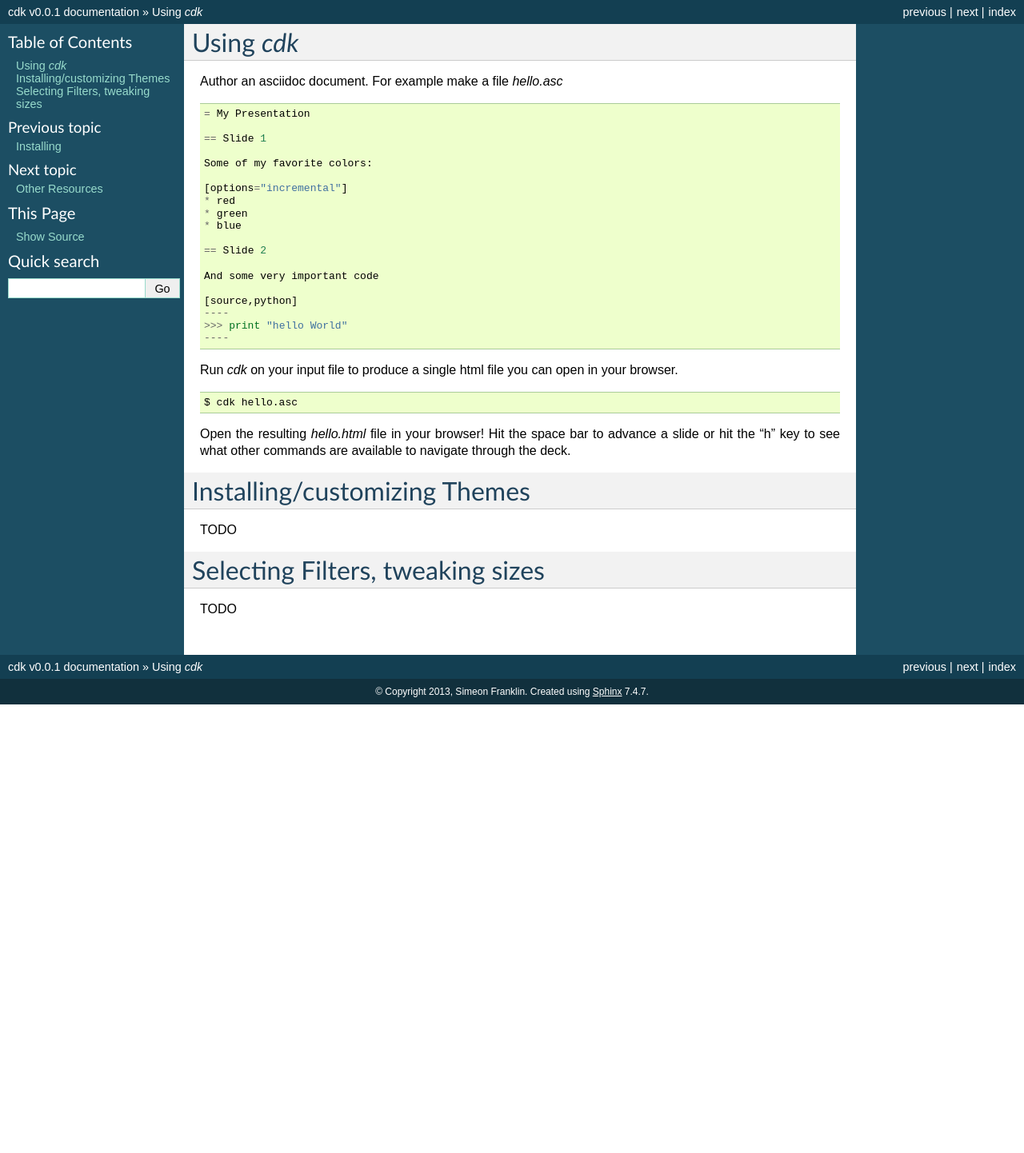
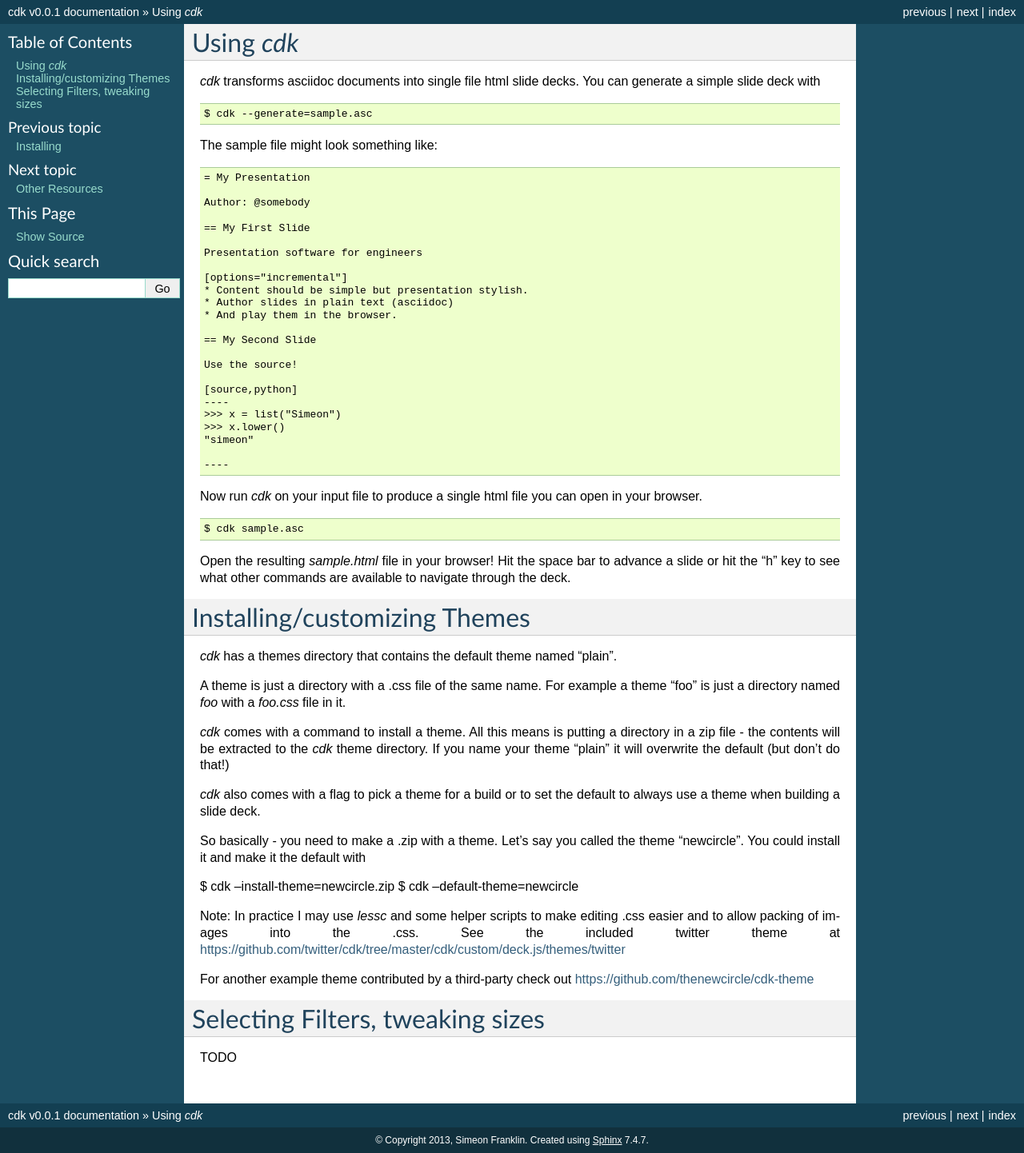
Before and after one commit to twitter-archive/cdk, a Sphinx documentation site: the page built from docs/using.rst, in a window 1280 px wide. Shown: the whole page at 80% size. Built offline with Sphinx 7.4.7, drawn with Linux system fonts in a browser that asks for light colours; before the commit the page ends 900 px from its top, so only the background shows below that.

Commit message:
Update docs on themes and demonstrate --generate

```diff
--- a/docs/using.rst
+++ b/docs/using.rst
@@ -1,43 +1,83 @@
 Using `cdk`
 ===========
 
-Author an asciidoc document. For example make a file `hello.asc` ::
+`cdk` transforms asciidoc documents into single file html slide
+decks. You can generate a simple slide deck with ::
+
+    $ cdk --generate=sample.asc
+
+The sample file might look something like::
 
     = My Presentation
 
-    == Slide 1
+    Author: @somebody
 
-    Some of my favorite colors:
+    == My First Slide
+
+    Presentation software for engineers
 
     [options="incremental"]
-    * red
-    * green
-    * blue
+    * Content should be simple but presentation stylish.
+    * Author slides in plain text (asciidoc)
+    * And play them in the browser.
 
-    == Slide 2
+    == My Second Slide
 
-    And some very important code
+    Use the source!
 
     [source,python]
     ----
-    >>> print "hello World"
+    >>> x = list("Simeon")
+    >>> x.lower()
+    "simeon"
+
     ----
 
-Run `cdk` on your input file to produce a single html file you can
+Now run `cdk` on your input file to produce a single html file you can
 open in your browser.
 
 ::
 
-   $ cdk hello.asc
+   $ cdk sample.asc
 
-Open the resulting `hello.html` file in your browser! Hit the space
+Open the resulting `sample.html` file in your browser! Hit the space
 bar to advance a slide or hit the "h" key to see what other commands
 are available to navigate through the deck.
 
 Installing/customizing Themes
 =============================
 
-TODO
+`cdk` has a themes directory that contains the default theme named "plain".
+
+A theme is just a directory with a .css file of the same name. For
+example a theme "foo" is just a directory named `foo` with a `foo.css`
+file in it.
+
+`cdk` comes with a command to install a theme. All this means is
+putting a directory in a zip file - the contents will be
+extracted to the `cdk` theme directory. If you name your theme "plain" it
+will overwrite the default (but don't do that!)
+
+`cdk` also comes with a flag to pick a theme for a build or to set the
+default to always use a theme when building a slide deck.
+
+So basically - you need to make a .zip with a theme. Let's say you
+called the theme "newcircle". You could install it and make it the
+default with
+
+$ cdk --install-theme=newcircle.zip
+$ cdk --default-theme=newcircle
+
+
+Note: In practice I may use `lessc` and some helper scripts to make
+editing .css easier and to allow packing of images into the .css. See
+the included twitter theme at
+https://github.com/twitter/cdk/tree/master/cdk/custom/deck.js/themes/twitter
+
+For another example theme contributed by a third-party check out
+https://github.com/thenewcircle/cdk-theme
+
+
 
 Selecting Filters, tweaking sizes
 =================================
```
Also changed, not shown: docs/installation.rst (+7 -2 lines).
